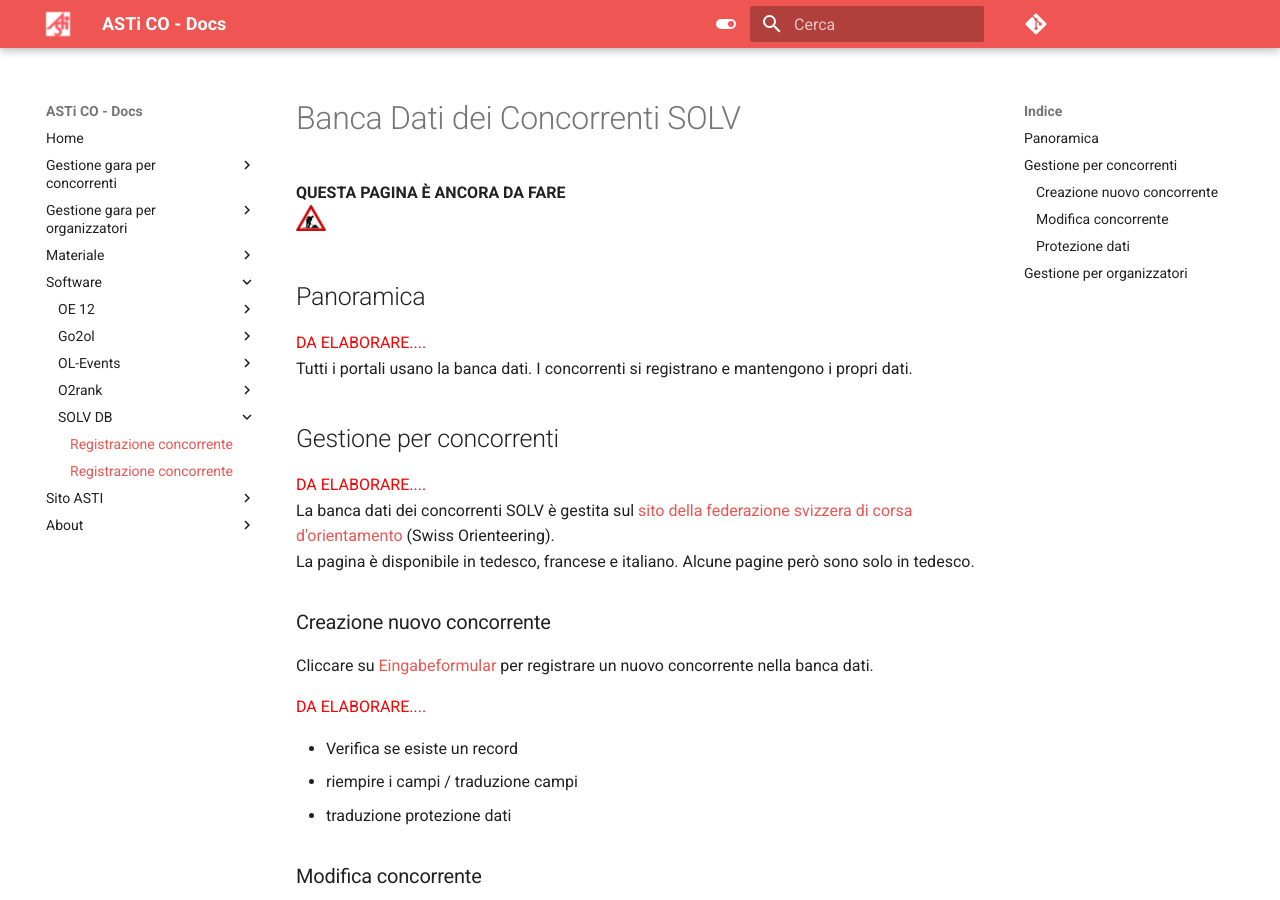
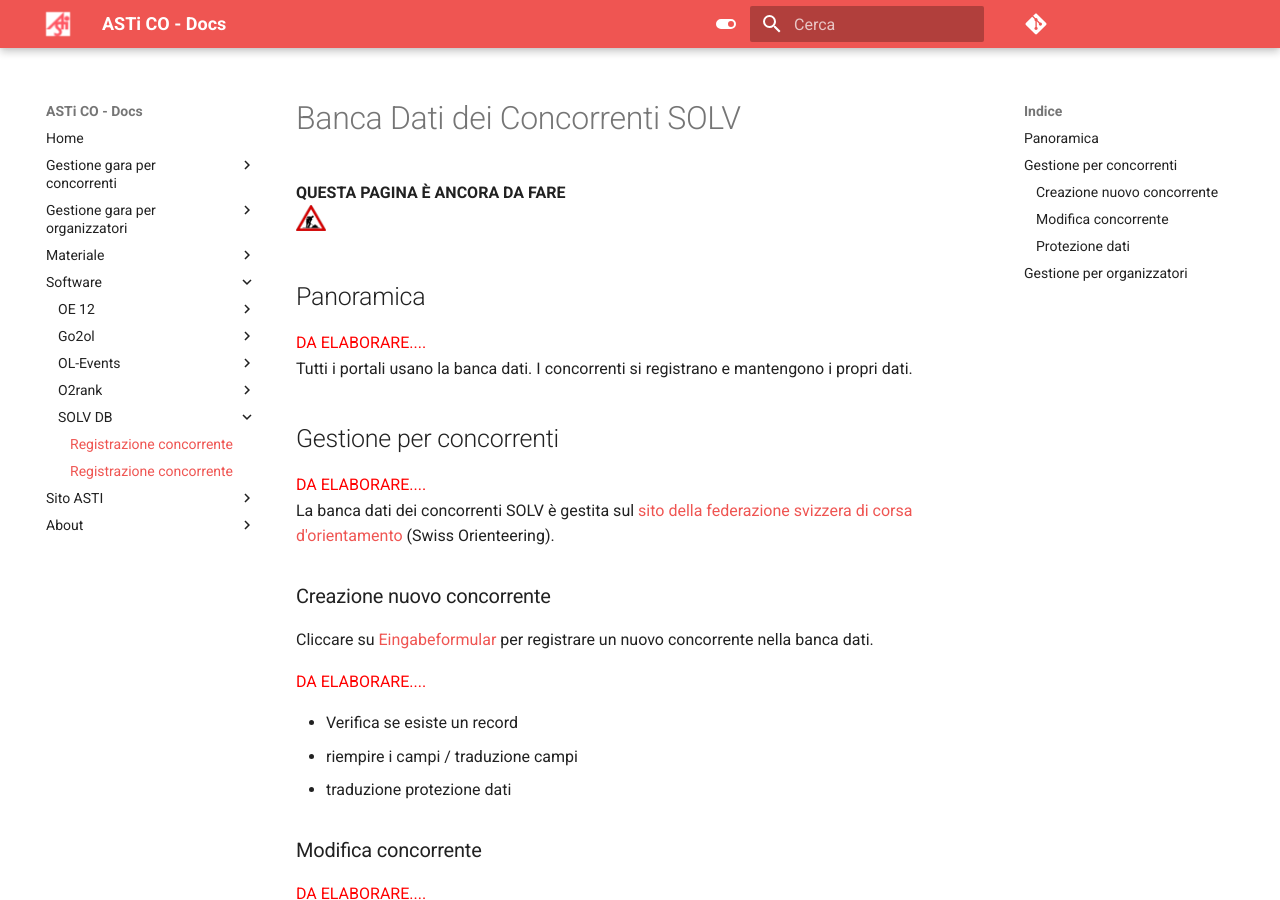
Before and after one commit to asti-co/doc, an MkDocs documentation site: the page built from docs/software/solvDB.md, in a window 1280 px wide and 900 px high. Built offline with MkDocs 1.6.1 and Material for MkDocs 9.7.7, drawn with Linux system fonts in a browser that asks for light colours; comment, search, counter and statistics services are not loaded.

Commit message:
Update solvDB.md

```diff
--- a/docs/software/solvDB.md
+++ b/docs/software/solvDB.md
@@ -13,7 +13,6 @@
 
 <span style="color:red">DA ELABORARE....</span>
 La banca dati dei concorrenti SOLV è gestita sul [sito della federazione svizzera di corsa d'orientamento](https://www.o-l.ch/cgi-bin/solvdb) (Swiss Orienteering).
-La pagina è disponibile in tedesco, francese e italiano. Alcune pagine però sono solo in tedesco.
 ### Creazione nuovo concorrente {#nuovo}
 
 Cliccare su [Eingabeformular](https://www.o-l.ch/cgi-bin/solvdb?&competitor=newform) per registrare un nuovo concorrente nella banca dati.
```
